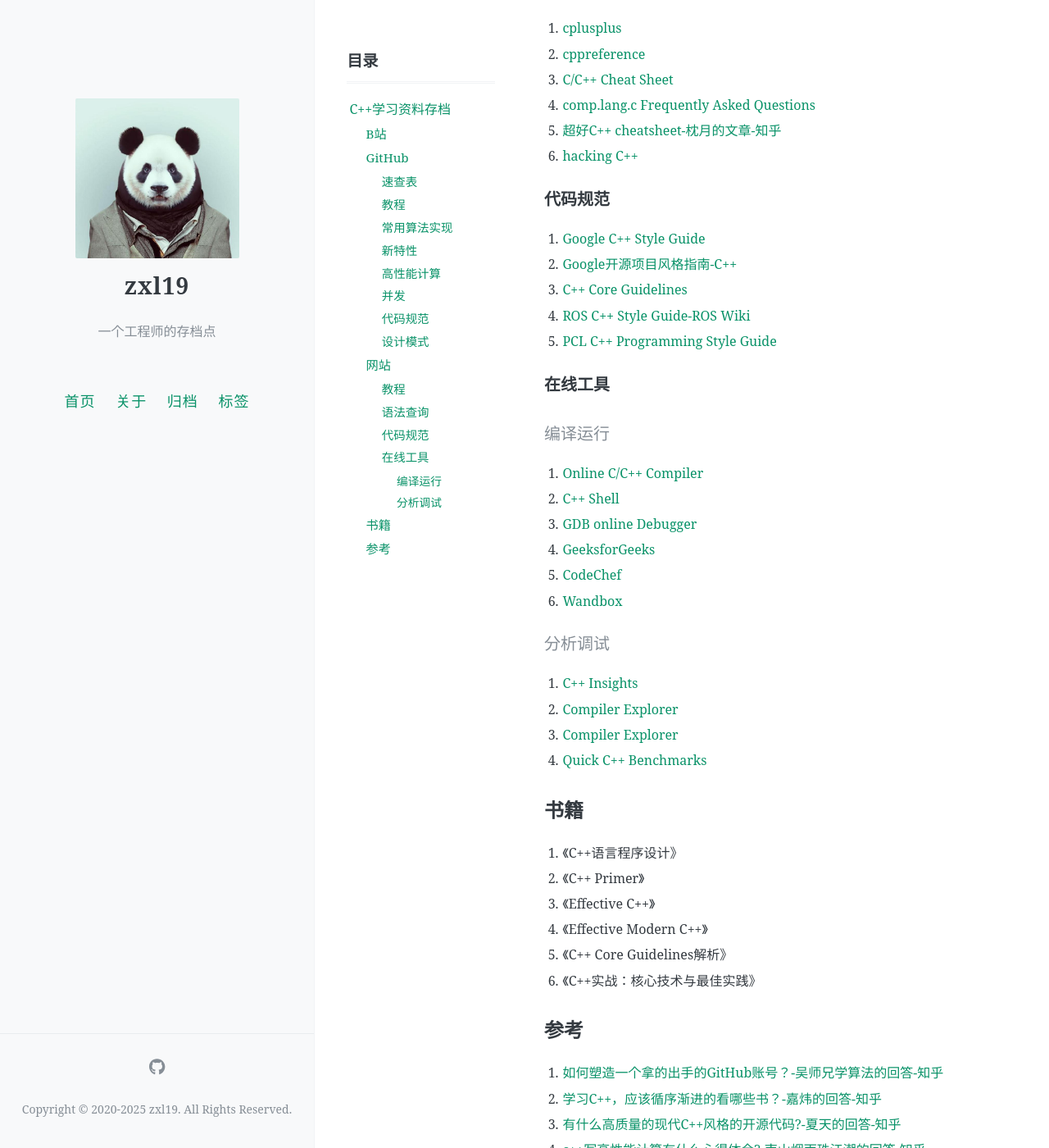
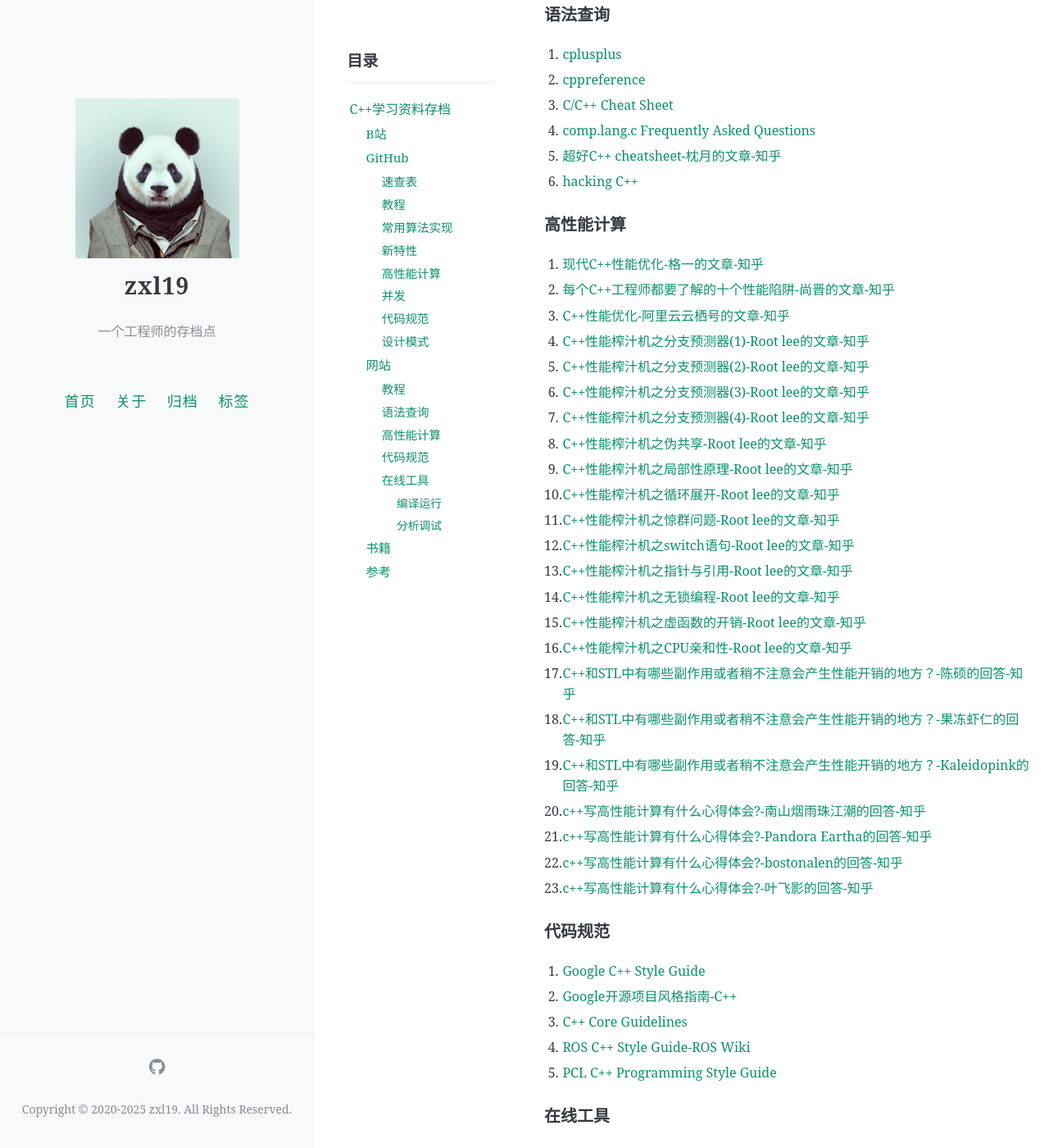
Before and after one commit to zxl19/zxl19.github.io, a Jekyll site: the page built from _posts/2021-05-22-cpp-material.md, in a window 1280 px wide and 1400 px high, scrolled down 3546 px. Shown: the whole window at 82% size. Built offline with Jekyll 4.4.1, drawn with Linux system fonts in a browser that asks for light colours; comment, search, counter and statistics services are not loaded; some of the changed text lies outside the part shown.

Commit message:
docs: update posts

```diff
--- a/_posts/2021-05-22-cpp-material.md
+++ b/_posts/2021-05-22-cpp-material.md
@@ -135,6 +136,32 @@ C++学习资料存档。
 5. [超好C++ cheatsheet-枕月的文章-知乎](https://zhuanlan.zhihu.com/p/336299759)
 6. [hacking C++](https://hackingcpp.com)
 
+### 高性能计算
+
+1. [现代C++性能优化-格一的文章-知乎](https://zhuanlan.zhihu.com/p/663843832)
+2. [每个C++工程师都要了解的十个性能陷阱-尚晋的文章-知乎](https://zhuanlan.zhihu.com/p/569174076)
+3. [C++性能优化-阿里云云栖号的文章-知乎](https://zhuanlan.zhihu.com/p/33638344)
+4. [C++性能榨汁机之分支预测器(1)-Root lee的文章-知乎](https://zhuanlan.zhihu.com/p/36543235)
+5. [C++性能榨汁机之分支预测器(2)-Root lee的文章-知乎](https://zhuanlan.zhihu.com/p/36647953)
+6. [C++性能榨汁机之分支预测器(3)-Root lee的文章-知乎](https://zhuanlan.zhihu.com/p/36795318)
+7. [C++性能榨汁机之分支预测器(4)-Root lee的文章-知乎](https://zhuanlan.zhihu.com/p/36873039)
+8. [C++性能榨汁机之伪共享-Root lee的文章-知乎](https://zhuanlan.zhihu.com/p/37069591)
+9. [C++性能榨汁机之局部性原理-Root lee的文章-知乎](https://zhuanlan.zhihu.com/p/37301282)
+10. [C++性能榨汁机之循环展开-Root lee的文章-知乎](https://zhuanlan.zhihu.com/p/37582101)
+11. [C++性能榨汁机之惊群问题-Root lee的文章-知乎](https://zhuanlan.zhihu.com/p/37861062)
+12. [C++性能榨汁机之switch语句-Root lee的文章-知乎](https://zhuanlan.zhihu.com/p/38139553)
+13. [C++性能榨汁机之指针与引用-Root lee的文章-知乎](https://zhuanlan.zhihu.com/p/38399566)
+14. [C++性能榨汁机之无锁编程-Root lee的文章-知乎](https://zhuanlan.zhihu.com/p/38664758)
+15. [C++性能榨汁机之虚函数的开销-Root lee的文章-知乎](https://zhuanlan.zhihu.com/p/40546963)
+16. [C++性能榨汁机之CPU亲和性-Root lee的文章-知乎](https://zhuanlan.zhihu.com/p/57470627)
+17. [C++和STL中有哪些副作用或者稍不注意会产生性能开销的地方？-陈硕的回答-知乎](https://www.zhihu.com/question/355171938/answer/899154458)
+18. [C++和STL中有哪些副作用或者稍不注意会产生性能开销的地方？-果冻虾仁的回答-知乎](https://www.zhihu.com/question/355171938/answer/2173582004)
+19. [C++和STL中有哪些副作用或者稍不注意会产生性能开销的地方？-Kaleidopink的回答-知乎](https://www.zhihu.com/question/355171938/answer/1890418443267862946)
+20. [c++写高性能计算有什么心得体会?-南山烟雨珠江潮的回答-知乎](https://www.zhihu.com/question/662526033/answer/116645038898)
+21. [c++写高性能计算有什么心得体会?-Pandora Eartha的回答-知乎](https://www.zhihu.com/question/662526033/answer/1894737937473713792)
+22. [c++写高性能计算有什么心得体会?-bostonalen的回答-知乎](https://www.zhihu.com/question/662526033/answer/3572821943)
+23. [c++写高性能计算有什么心得体会?-叶飞影的回答-知乎](https://www.zhihu.com/question/662526033/answer/3582379983)
+
 ### 代码规范
 
 1. [Google C++ Style Guide](https://google.github.io/styleguide/cppguide.html)
@@ -175,14 +202,13 @@ C++学习资料存档。
 1. [如何塑造一个拿的出手的GitHub账号？-吴师兄学算法的回答-知乎](https://www.zhihu.com/question/47567490/answer/1866897272)
 2. [学习C++，应该循序渐进的看哪些书？-嘉炜的回答-知乎](https://www.zhihu.com/question/20410487/answer/15055637)
 3. [有什么高质量的现代C++风格的开源代码?-夏天的回答-知乎](https://www.zhihu.com/question/23153437/answer/1962068242)
-4. [c++写高性能计算有什么心得体会?-南山烟雨珠江潮的回答-知乎](https://www.zhihu.com/question/662526033/answer/116645038898)
-5. [c++写高性能计算有什么心得体会?-Pandora Eartha的回答-知乎](https://www.zhihu.com/question/662526033/answer/1894737937473713792)
-6. [C和C++中有哪些容易被坑的undefined behaviour？-南山烟雨珠江潮的回答-知乎](https://www.zhihu.com/question/43621151/answer/85045768298)
-7. [可以使用C++的哪些库或函数来简化任务？-南山烟雨珠江潮的回答-知乎](https://www.zhihu.com/question/639724149/answer/3374083013)
-8. [C++有哪些学习网站？-南山烟雨珠江潮的回答-知乎](https://www.zhihu.com/question/591342877/answer/1913679301863270127)
-9. [ClangFormatStyleOptions](https://clang.llvm.org/docs/ClangFormatStyleOptions.html)
-10. [推荐10款C++在线编译器-CSDN博客](https://blog.csdn.net/cool99781/article/details/104516581)
-11. [C++ lambda表达式的[&]是怎么做到捕获当前作用域所有变量的？-南山烟雨珠江潮的回答-知乎](https://www.zhihu.com/question/616815005/answer/1938549921235050627)
-12. [melpon/wandbox](https://github.com/melpon/wandbox)
-13. [andreasfertig/cppinsights](https://github.com/andreasfertig/cppinsights)
-14. [《C++实战：核心技术与最佳实践》——与吴咏炜老师一起走进C++的实战世界-人民邮电出版社的文章-知乎](https://zhuanlan.zhihu.com/p/14044433366)
+4. [从零开始的C/C++高性能编程指南-持墨的文章-知乎](https://zhuanlan.zhihu.com/p/503037055)
+5. [C和C++中有哪些容易被坑的undefined behaviour？-南山烟雨珠江潮的回答-知乎](https://www.zhihu.com/question/43621151/answer/85045768298)
+6. [可以使用C++的哪些库或函数来简化任务？-南山烟雨珠江潮的回答-知乎](https://www.zhihu.com/question/639724149/answer/3374083013)
+7. [C++有哪些学习网站？-南山烟雨珠江潮的回答-知乎](https://www.zhihu.com/question/591342877/answer/1913679301863270127)
+8. [ClangFormatStyleOptions](https://clang.llvm.org/docs/ClangFormatStyleOptions.html)
+9. [推荐10款C++在线编译器-CSDN博客](https://blog.csdn.net/cool99781/article/details/104516581)
+10. [C++ lambda表达式的[&]是怎么做到捕获当前作用域所有变量的？-南山烟雨珠江潮的回答-知乎](https://www.zhihu.com/question/616815005/answer/1938549921235050627)
+11. [melpon/wandbox](https://github.com/melpon/wandbox)
+12. [andreasfertig/cppinsights](https://github.com/andreasfertig/cppinsights)
+13. [《C++实战：核心技术与最佳实践》——与吴咏炜老师一起走进C++的实战世界-人民邮电出版社的文章-知乎](https://zhuanlan.zhihu.com/p/14044433366)
```
Also changed, not shown: other parts of _posts/2021-05-22-cpp-material.md (+4 -3 lines), _posts/2021-08-23-eigen-note.md (+5 -1 lines), _posts/TODO-ubuntu-affinity.md (added, +18 -0 lines), _posts/TODO-ubuntu-priority.md (added, +18 -0 lines).
